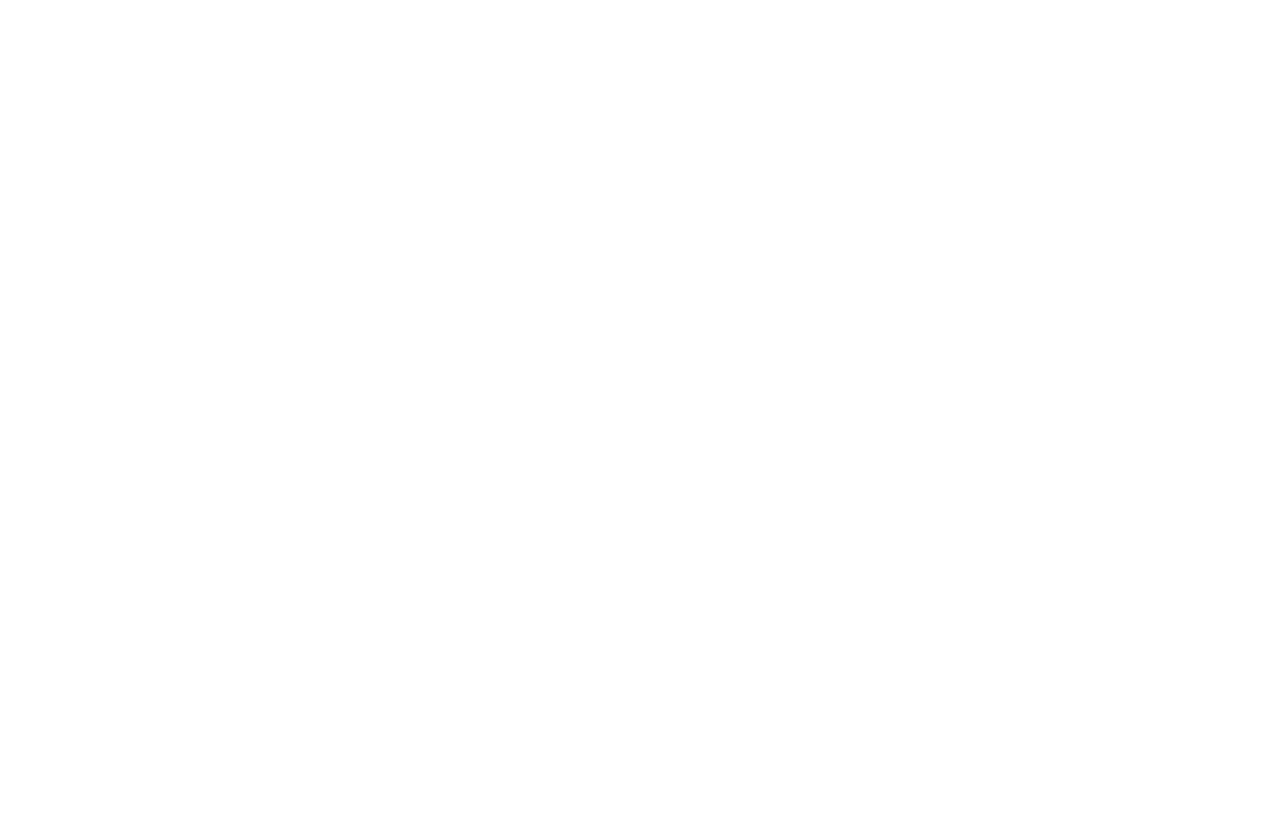
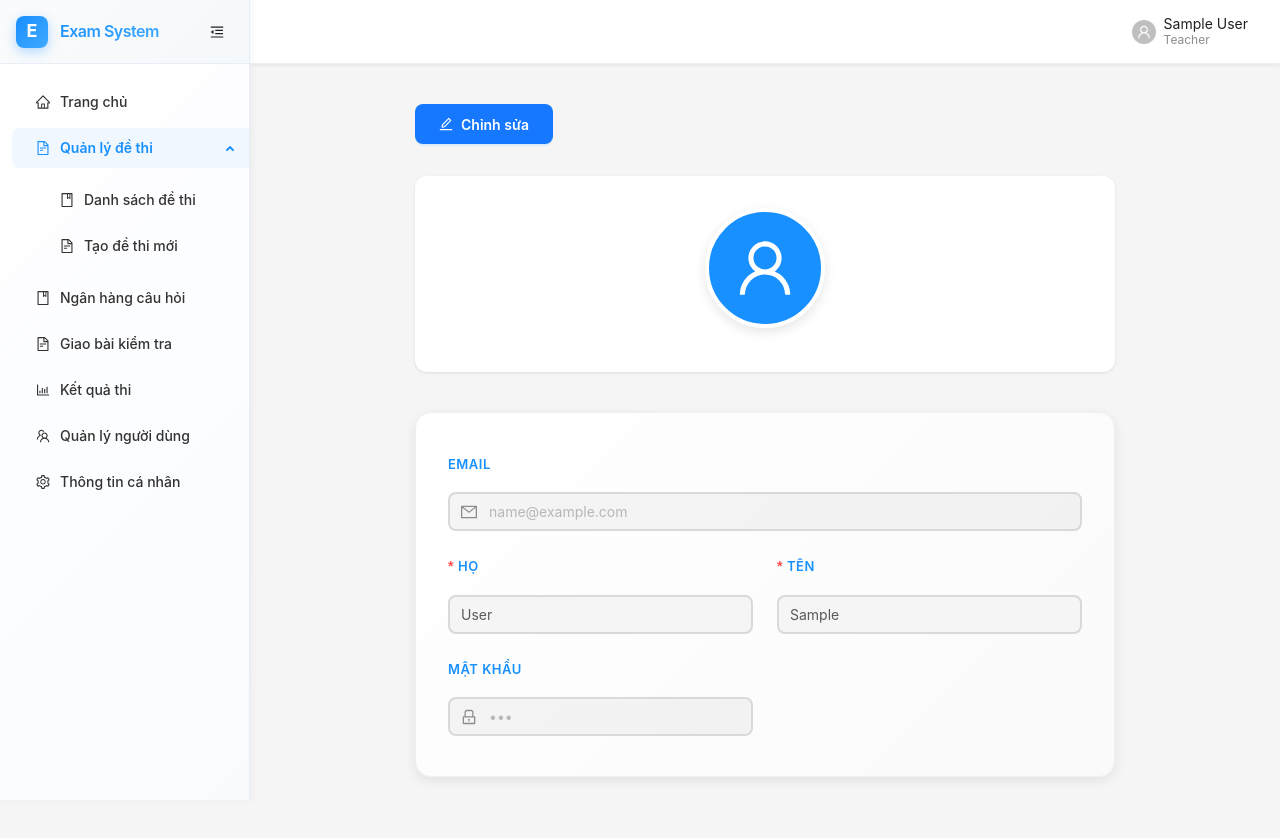
Before and after one commit to dunhhadka/exam-web, a React (Create React App) app in the folder frontend/: page /settings in a window 1280 px wide. Before the commit this address had no page. Shown: the top 838 px of the page. Before the commit the page ends 800 px from the top, so only its background shows below. Built offline with nearby package versions, Linux system fonts and the light colour scheme; sample sign-in values are in the browser's storage.

Commit message:
userInfo

```diff
--- a/frontend/src/App.tsx
+++ b/frontend/src/App.tsx
@@ -26,6 +26,7 @@
 import PrepareCheckCandidateSystem from './pages/take-exams/PrepareCheckCandidateSystem'
 import ProctorTrackingSystem from './pages/take-exams/ProctorTrackingSystem'
 import TakeExamV2 from './pages/take-exams/TakeExamV2'
+import UserInfo from './pages/auth/UserInfo'
 
 function App() {
   return (
@@ -85,6 +86,7 @@
                     element={<ProctorTrackingSystem />}
                   />
                   <Route path="/exams/create" element={<ExamCreatePage />} />
+                  <Route path="/settings" element={<UserInfo />} />
                   <Route path="/" element={<Navigate to="/home" replace />} />
                 </Route>
               </Route>
--- a/frontend/src/components/layouts/MainLayout.tsx
+++ b/frontend/src/components/layouts/MainLayout.tsx
@@ -81,7 +81,7 @@
     {
       key: 'settings',
       icon: <SettingOutlined />,
-      label: 'Cài đặt',
+      label: 'Thông tin cá nhân',
       path: '/settings',
     },
   ]
--- /dev/null
+++ b/frontend/src/pages/auth/UserInfo.tsx
@@ -0,0 +1,393 @@
+import styled from '@emotion/styled'
+import { Avatar, Button, Input, Upload, message, Form } from 'antd'
+import {
+  UserOutlined,
+  MailOutlined,
+  CameraOutlined,
+  LockOutlined,
+  EditOutlined,
+  SaveOutlined,
+  CloseOutlined,
+} from '@ant-design/icons'
+import { useSelector } from 'react-redux'
+import { useState } from 'react'
+import { RootState } from '../../store'
+
+const UserInfo = () => {
+  const { profile } = useSelector((state: RootState) => state.auth)
+  const [isEditing, setIsEditing] = useState(false)
+  const [avatarUrl, setAvatarUrl] = useState<string | null>(
+    profile?.avatarUrl || null
+  )
+  const [form] = Form.useForm()
+
+  if (!profile) {
+    return (
+      <Wrapper>
+        <EmptyState>
+          <UserOutlined style={{ fontSize: 48, color: '#bfbfbf' }} />
+          <EmptyText>Không tìm thấy thông tin người dùng</EmptyText>
+        </EmptyState>
+      </Wrapper>
+    )
+  }
+
+  const beforeUpload = (file: File) => {
+    const isJpgOrPng = file.type === 'image/jpeg' || file.type === 'image/png'
+    if (!isJpgOrPng) {
+      message.error('Chỉ chấp nhận file JPG/PNG!')
+      return false
+    }
+    const isLt2M = file.size / 1024 / 1024 < 2
+    if (!isLt2M) {
+      message.error('Kích thước ảnh phải nhỏ hơn 2MB!')
+      return false
+    }
+
+    const reader = new FileReader()
+    reader.addEventListener('load', () => {
+      setAvatarUrl(reader.result as string)
+      message.success('Tải ảnh lên thành công!')
+    })
+    reader.readAsDataURL(file)
+
+    return false
+  }
+
+  const handleSave = () => {
+    form.validateFields().then((values) => {
+      console.log('Saved values:', values)
+      message.success('Cập nhật thông tin thành công!')
+      setIsEditing(false)
+      // TODO: Dispatch update action here
+    })
+  }
+
+  const handleCancel = () => {
+    form.resetFields()
+    setAvatarUrl(profile?.avatarUrl || null)
+    setIsEditing(false)
+  }
+
+  return (
+    <Wrapper>
+      <Container>
+        <Header>
+          {!isEditing ? (
+            <EditButton
+              type="primary"
+              icon={<EditOutlined />}
+              onClick={() => setIsEditing(true)}
+            >
+              Chỉnh sửa
+            </EditButton>
+          ) : (
+            <ButtonGroup>
+              <CancelButton icon={<CloseOutlined />} onClick={handleCancel}>
+                Hủy
+              </CancelButton>
+              <SaveButton
+                type="primary"
+                icon={<SaveOutlined />}
+                onClick={handleSave}
+              >
+                Lưu
+              </SaveButton>
+            </ButtonGroup>
+          )}
+        </Header>
+
+        <Form
+          form={form}
+          layout="vertical"
+          initialValues={{
+            email: profile.email,
+            firstName: profile.firstName,
+            lastName: profile.lastName,
+            password: '***',
+          }}
+        >
+          <AvatarSection>
+            <AvatarWrapper>
+              <StyledAvatar
+                size={120}
+                src={avatarUrl}
+                icon={<UserOutlined />}
+              />
+              {isEditing && (
+                <Upload
+                  showUploadList={false}
+                  beforeUpload={beforeUpload}
+                  accept="image/png,image/jpeg"
+                >
+                  <UploadButton
+                    type="primary"
+                    shape="circle"
+                    icon={<CameraOutlined />}
+                    size="large"
+                  />
+                </Upload>
+              )}
+            </AvatarWrapper>
+          </AvatarSection>
+
+          <FormGrid>
+            <FormItem label="Email" name="email">
+              <StyledInput
+                prefix={<MailOutlined />}
+                placeholder="Email"
+                disabled
+                size="large"
+              />
+            </FormItem>
+
+            <FormItem
+              label="Họ"
+              name="lastName"
+              rules={[{ required: true, message: 'Vui lòng nhập họ!' }]}
+            >
+              <StyledInput
+                placeholder="Họ"
+                disabled={!isEditing}
+                size="large"
+              />
+            </FormItem>
+
+            <FormItem
+              label="Tên"
+              name="firstName"
+              rules={[{ required: true, message: 'Vui lòng nhập tên!' }]}
+            >
+              <StyledInput
+                placeholder="Tên"
+                disabled={!isEditing}
+                size="large"
+              />
+            </FormItem>
+
+            <FormItem label="Mật khẩu" name="password">
+              <StyledInput
+                prefix={<LockOutlined />}
+                type="password"
+                placeholder="Mật khẩu"
+                disabled={!isEditing}
+                size="large"
+              />
+            </FormItem>
+          </FormGrid>
+        </Form>
+      </Container>
+    </Wrapper>
+  )
+}
+
+export default UserInfo
+
+/* ==== Styled Components ==== */
+const Wrapper = styled.div`
+  min-height: 100vh;
+  background: #f5f5f5;
+  padding: 40px 20px;
+`
+
+const Container = styled.div`
+  max-width: 700px;
+  margin: 0 auto;
+`
+
+const Header = styled.div`
+  display: flex;
+  justify-content: space-between;
+  align-items: center;
+  margin-bottom: 32px;
+
+  @media (max-width: 600px) {
+    flex-direction: column;
+    gap: 16px;
+    align-items: flex-start;
+  }
+`
+
+const Title = styled.h2`
+  margin: 0;
+  font-size: 28px;
+  font-weight: 700;
+  color: #262626;
+  display: none;
+`
+
+const EditButton = styled(Button)`
+  height: 40px;
+  padding: 0 24px;
+  border-radius: 8px;
+  font-weight: 600;
+  font-size: 14px;
+  border: none;
+
+  &:hover {
+    transform: translateY(-2px);
+  }
+`
+
+const ButtonGroup = styled.div`
+  display: flex;
+  gap: 12px;
+`
+
+const CancelButton = styled(Button)`
+  height: 40px;
+  padding: 0 20px;
+  border-radius: 8px;
+  font-weight: 600;
+  font-size: 14px;
+  border: 2px solid #d9d9d9;
+
+  &:hover {
+    border-color: #ff4d4f;
+    color: #ff4d4f;
+  }
+`
+
+const SaveButton = styled(Button)`
+  height: 40px;
+  padding: 0 24px;
+  border-radius: 8px;
+  font-weight: 600;
+  font-size: 14px;
+  border: none;
+
+  &:hover {
+    transform: translateY(-2px);
+  }
+`
+
+const AvatarSection = styled.div`
+  display: flex;
+  flex-direction: column;
+  align-items: center;
+  margin-bottom: 40px;
+  padding: 32px 0;
+  background: #fff;
+  border-radius: 12px;
+  box-shadow: 0 1px 3px rgba(0, 0, 0, 0.1);
+`
+
+const AvatarWrapper = styled.div`
+  position: relative;
+  margin-bottom: 12px;
+`
+
+const StyledAvatar = styled(Avatar)`
+  border: 4px solid #fff;
+  box-shadow: 0 4px 12px rgba(0, 0, 0, 0.1);
+  background: #1890ff;
+`
+
+const UploadButton = styled(Button)`
+  position: absolute;
+  bottom: 5px;
+  right: 5px;
+  width: 45px;
+  height: 45px;
+  box-shadow: 0 2px 8px rgba(0, 0, 0, 0.15);
+  border: 3px solid #fff;
+
+  &:hover {
+    transform: scale(1.1);
+  }
+
+  .anticon {
+    font-size: 18px;
+  }
+`
+
+const AvatarHint = styled.div`
+  font-size: 13px;
+  color: #8c8c8c;
+  text-align: center;
+  max-width: 250px;
+  display: none;
+`
+
+const FormGrid = styled.div`
+  display: grid;
+  grid-template-columns: 1fr;
+  gap: 24px;
+  padding: 40px 32px;
+  background: linear-gradient(135deg, #ffffff 0%, #fafafa 100%);
+  border-radius: 16px;
+  box-shadow: 0 4px 12px rgba(0, 0, 0, 0.08);
+  border: 1px solid #f0f0f0;
+  margin-top: 24px;
+
+  @media (min-width: 768px) {
+    grid-template-columns: 1fr 1fr;
+  }
+`
+
+const FormItem = styled(Form.Item)`
+  margin-bottom: 0;
+
+  .ant-form-item-label > label {
+    font-weight: 600;
+    font-size: 13px;
+    color: #1890ff;
+    height: auto;
+    margin-bottom: 10px;
+    text-transform: uppercase;
+    letter-spacing: 0.5px;
+  }
+
+  &:nth-child(1) {
+    grid-column: 1 / -1;
+  }
+`
+
+const StyledInput = styled(Input)`
+  border-radius: 8px;
+  border: 2px solid #e8e8e8;
+  font-size: 14px;
+  transition: all 0.3s ease;
+
+  &:hover:not(:disabled) {
+    border-color: #1890ff;
+  }
+
+  &:focus {
+    border-color: #1890ff;
+    box-shadow: 0 0 0 3px rgba(24, 144, 255, 0.1);
+  }
+
+  &:disabled {
+    background: #f5f5f5;
+    color: #595959;
+    cursor: not-allowed;
+  }
+
+  .ant-input-prefix {
+    margin-right: 12px;
+    color: #8c8c8c;
+    font-size: 16px;
+  }
+
+  &:focus .ant-input-prefix {
+    color: #1890ff;
+  }
+`
+
+const EmptyState = styled.div`
+  display: flex;
+  flex-direction: column;
+  align-items: center;
+  justify-content: center;
+  padding: 80px 24px;
+  background: #fff;
+  border-radius: 12px;
+  box-shadow: 0 1px 3px rgba(0, 0, 0, 0.1);
+`
+
+const EmptyText = styled.div`
+  margin-top: 16px;
+  font-size: 16px;
+  color: #8c8c8c;
+`
```
